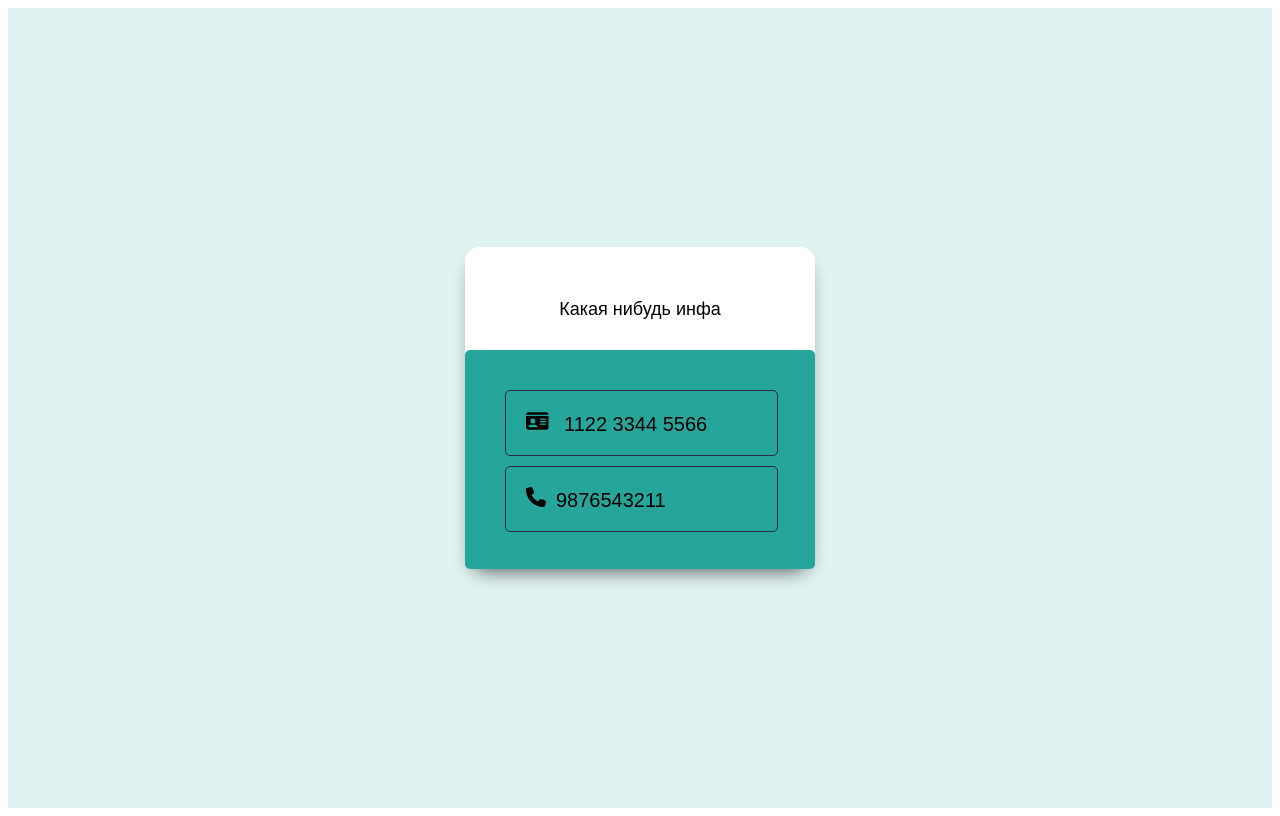
After one commit to hesheg/online-shop, a PHP site: page /profile_page.php in a window 1280 px wide. The commit adds this page. Run offline with PHP 8.4, Linux system fonts and the light colour scheme; data that the repository does not hold is empty.

Commit message:
рефакторит старые файлы и добавляет файл profile.php

```diff
--- a/src/public/catalog_page.php
+++ b/src/public/catalog_page.php
@@ -1,4 +1,5 @@
 <div class="container">
+    <a href="profile.php">Мой профиль</a>
     <h3>Catalog</h3>
     <div class="card-deck">
         <?php foreach ($products as $product): ?>
--- a/src/public/login_form.php
+++ b/src/public/login_form.php
@@ -1,7 +1,8 @@
 <div class="wrapper">
     <form class="form-signin" action="handle.login.php" method="POST">
         <h2 class="form-signin-heading">Please login</h2>
-        <?php if (isset($errors['username'])): ?> <label style="color: brown"><?php echo $errors['username']; ?></label>
+        <?php if (isset($errors['username'])): ?>
+            <label style="color: brown"><?php echo $errors['username']; ?></label>
         <?php endif; ?>
         <input type="text" class="form-control" name="username" placeholder="Email Address"  required="" autofocus="" />
         <input type="password" class="form-control" name="password" placeholder="Password" required=""/>
--- /dev/null
+++ b/src/public/profile_page.php
@@ -0,0 +1,83 @@
+<div class="card-outer-container">
+    <div class="card-container">
+        <span class="edit-symbol"><i class="fas fa-edit"></i></span>
+        <h2><?php echo $user['name'] ?></h2>
+        <h4><?php echo $user['email'] ?></h4>
+        <p><?php echo 'Какая нибудь инфа'; ?></p>
+
+        <div class="imp-data">
+            <p><svg xmlns="http://www.w3.org/2000/svg" viewBox="0 0 576 512" class = "icon-style"><path d="M0 96l576 0c0-35.3-28.7-64-64-64H64C28.7 32 0 60.7 0 96zm0 32V416c0 35.3 28.7 64 64 64H512c35.3 0 64-28.7 64-64V128H0zM64 405.3c0-29.5 23.9-53.3 53.3-53.3H234.7c29.5 0 53.3 23.9 53.3 53.3c0 5.9-4.8 10.7-10.7 10.7H74.7c-5.9 0-10.7-4.8-10.7-10.7zM176 192a64 64 0 1 1 0 128 64 64 0 1 1 0-128zm176 16c0-8.8 7.2-16 16-16H496c8.8 0 16 7.2 16 16s-7.2 16-16 16H368c-8.8 0-16-7.2-16-16zm0 64c0-8.8 7.2-16 16-16H496c8.8 0 16 7.2 16 16s-7.2 16-16 16H368c-8.8 0-16-7.2-16-16zm0 64c0-8.8 7.2-16 16-16H496c8.8 0 16 7.2 16 16s-7.2 16-16 16H368c-8.8 0-16-7.2-16-16z"/></svg>
+                1122 3344 5566</p>
+            <p><svg xmlns="http://www.w3.org/2000/svg" viewBox="0 0 512 512" class = "icon-style"><path d="M164.9 24.6c-7.7-18.6-28-28.5-47.4-23.2l-88 24C12.1 30.2 0 46 0 64C0 311.4 200.6 512 448 512c18 0 33.8-12.1 38.6-29.5l24-88c5.3-19.4-4.6-39.7-23.2-47.4l-96-40c-16.3-6.8-35.2-2.1-46.3 11.6L304.7 368C234.3 334.7 177.3 277.7 144 207.3L193.3 167c13.7-11.2 18.4-30 11.6-46.3l-40-96z"/></svg>9876543211</p>
+        </div>
+    </div>
+</div>
+
+
+<style>
+
+    .card-outer-container {
+        background-color: #e0f2f1;
+        font-family: Montserrat, sans-serif;
+
+        display: flex;
+        align-items: center;
+        justify-content: center;
+        flex-direction: column;
+
+        min-height: 100vh;
+        margin: 0;
+
+    }
+
+
+    p {
+        font-size: 18px;
+        line-height: 21px;
+    }
+
+    .card-container {
+        background-color: white;
+        border-radius: 15px;
+        box-shadow: 0px 10px 20px -10px rgba(0,0,0,0.75);
+        /* 	color: #B3B8CD; */
+        padding-top: 30px;
+        position: relative;
+        width: 350px;
+        max-width: 100%;
+        text-align: center;
+    }
+
+    .edit-symbol {
+        position: absolute;
+        top: 10px;
+        right: 10px;
+        font-size: 20px;
+        cursor: pointer;
+    }
+
+    .imp-data {
+        background-color: #26a69a;
+        text-align: left;
+        padding: 30px;
+        margin-top: 30px;
+        border-radius: 5px;
+    }
+
+
+    .imp-data p {
+        border: 1px solid #2D2747;
+        border-radius: 5px;
+        display: block;
+        /* 	text-align: center; */
+        font-size: 20px;
+        margin: 10px 7px 7px 10;
+        padding: 20px;
+    }
+
+    .icon-style {
+        height: 20px;
+        margin-right: 10px;
+    }
+
+</style>
```
Also changed, not shown: src/public/catalog.php (+7 -1 lines), src/public/handle.login.php (+18 -6 lines), src/public/handle_registration_form.php (+38 -45 lines), src/public/profile.php (added, +19 -0 lines), src/public/index.php (line endings or trailing spaces).
